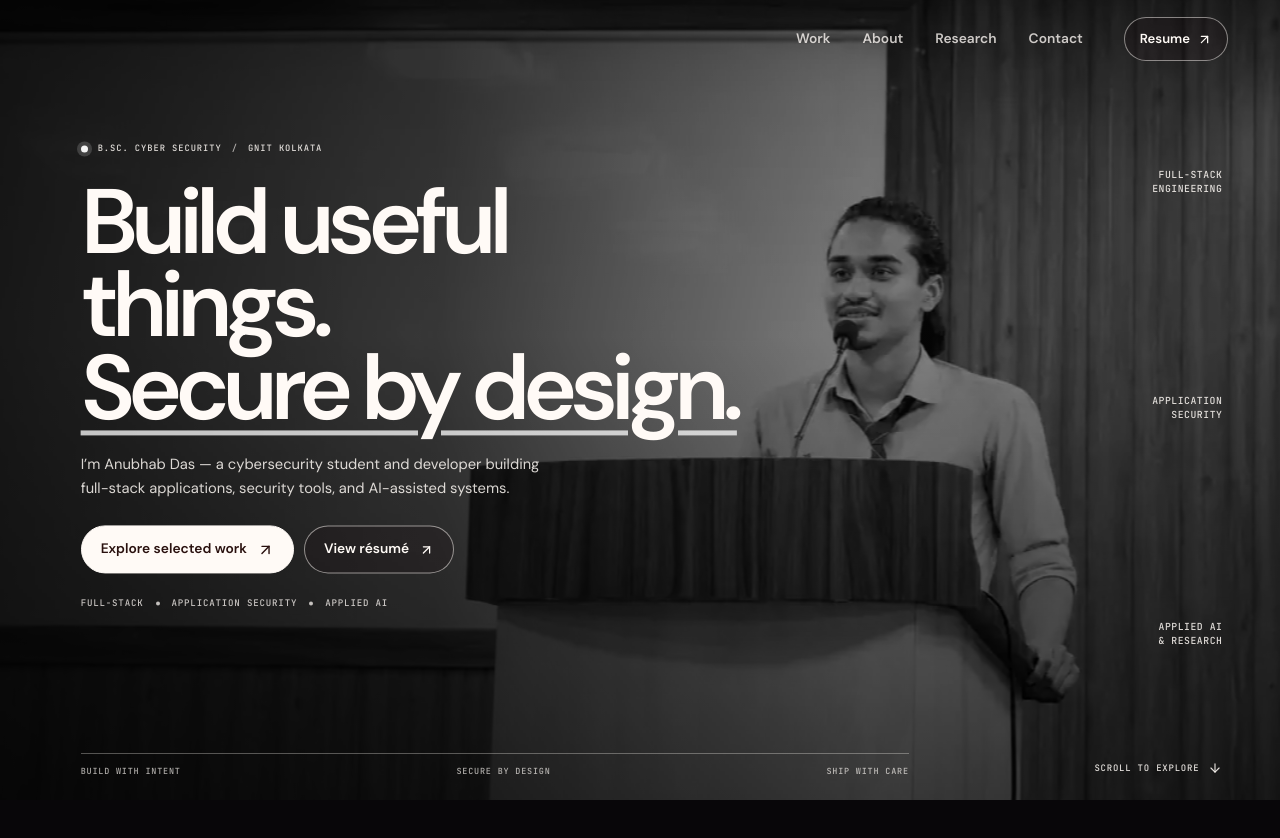
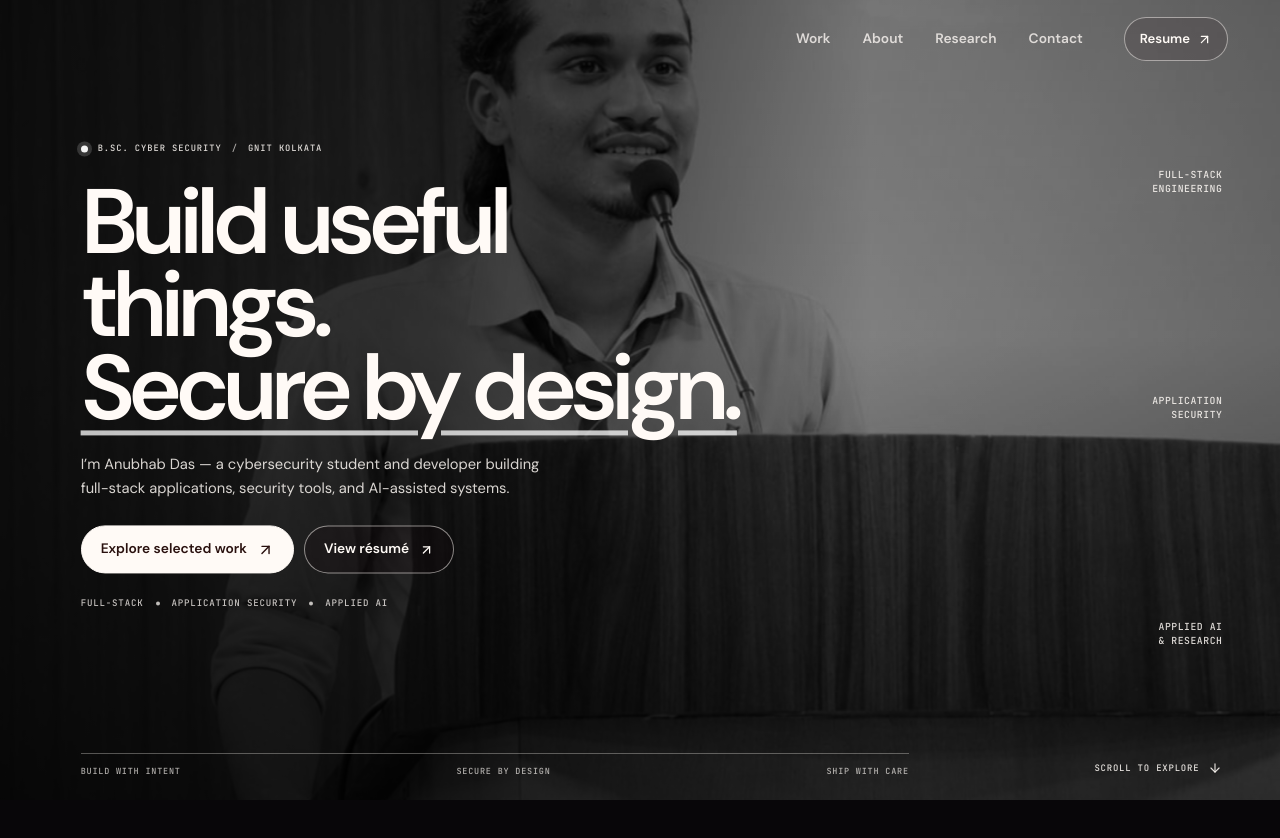
Before and after one commit to anubhab7105/My_Portfolio, a Next.js app: page / in a window 1280 px wide. Shown: the top 838 px of the page. Built offline with nearby package versions, Linux system fonts and the light colour scheme.

Commit message:
Select wide hero image only for desktop input devices

```diff
--- a/app/page.tsx
+++ b/app/page.tsx
@@ -151,7 +151,7 @@ export default function HomePage() {
             <section className="lab-hero" aria-labelledby="hero-heading">
               <div className="lab-hero-glow" aria-hidden="true" />
               <picture className="lab-hero-picture">
-                <source media="(min-width: 821px)" srcSet="/images/Anubhab_Desktop.webp" />
+                <source media="(min-width: 1025px) and (hover: hover) and (pointer: fine)" srcSet="/images/Anubhab_Desktop.webp" />
                 <Image
                   className="lab-hero-portrait"
                   src="/images/protfolio.jpg"
```
